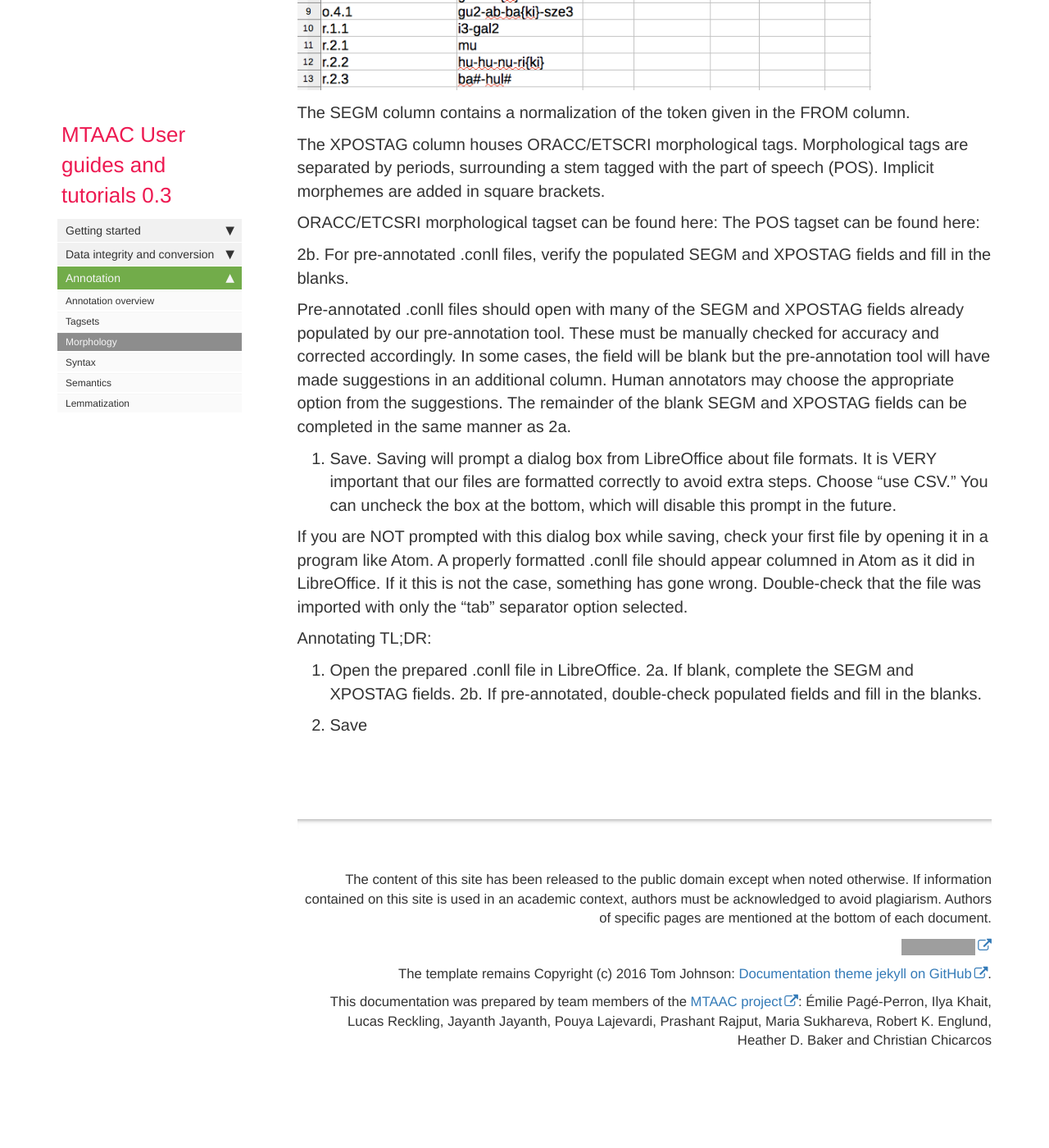
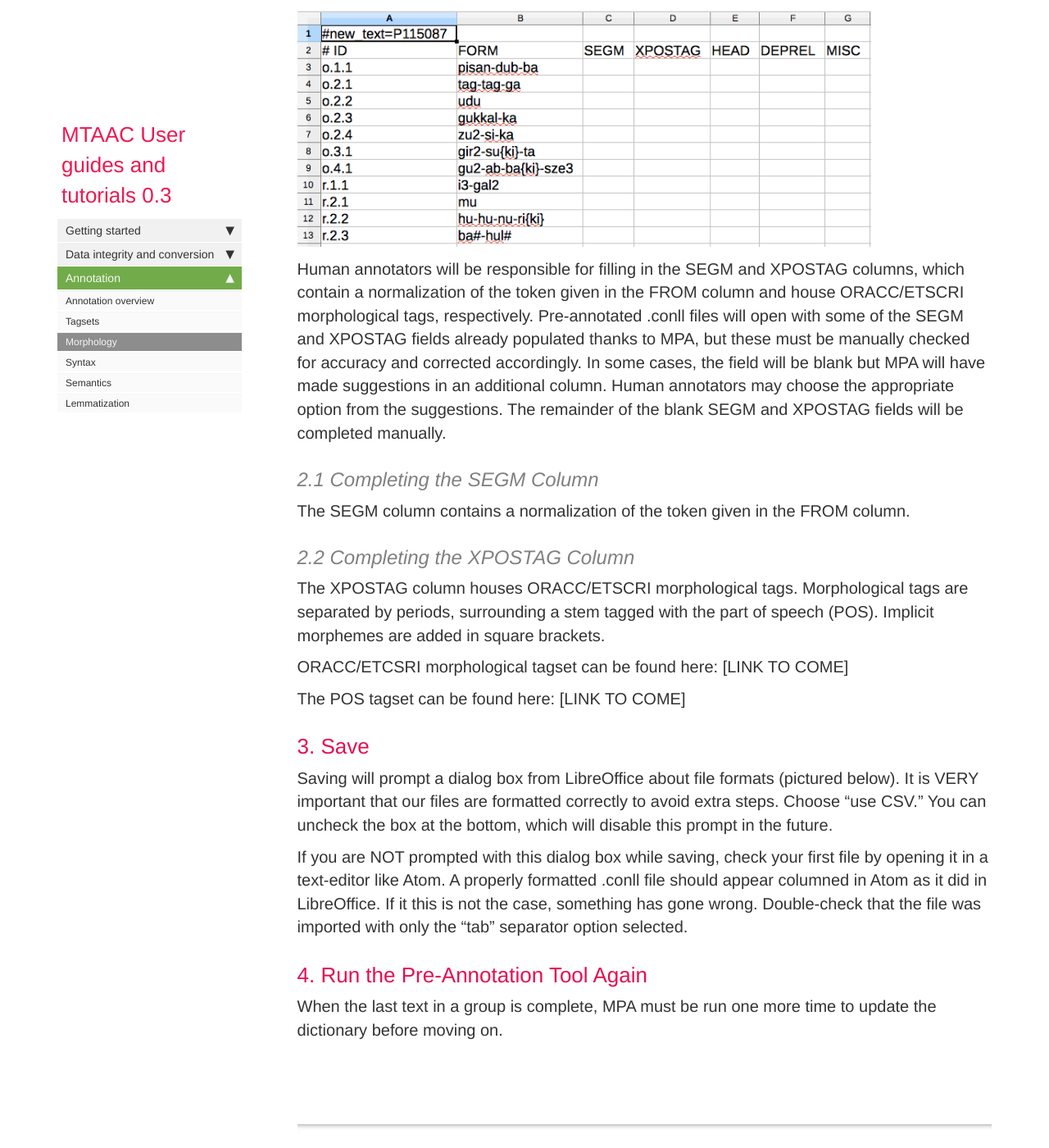
Before and after one commit to cdli-gh/cdli-gh.github.io, a Jekyll site: the page built from pages/guide/guide_morpology.md, in a window 1280 px wide and 1400 px high, scrolled down 3734 px. Shown: the whole window at 82% size. Built offline with Jekyll 4.4.1, drawn with Linux system fonts in a browser that asks for light colours; nearby versions of some CDN libraries; comment, search, counter and statistics services are not loaded; before the commit the page ends 5075 px from its top, so only the background shows below that; some of the changed text lies outside the part shown; grey boxes are pictures that could not be loaded.

Commit message:
Update guide_morpology.md

```diff
--- a/pages/guide/guide_morpology.md
+++ b/pages/guide/guide_morpology.md
@@ -53,7 +53,7 @@ If the dictionary appears copacetic then the MPA is ready for use with the Ur II
 
 ### 1. Run the Pre-Annoation Tool on the Texts
 
-Texts will be parcelled out to annotators in .conll format. When they receive a group of texts, each human annotator will run it through the MPA, which will pre-annotate the texts based on MPA's existing dictionary as well as update the dictionary based on any extant annotations in the texts. The human annotator will then complete the fields left blank by the MPA.
+Texts to be annotated will be parcelled out to annotators in .conll format. When they receive a group of texts, each human annotator will run it through the MPA, which will pre-annotate the texts based on MPA's existing dictionary as well as update the dictionary based on any extant annotations in the texts. The human annotator will then complete the fields left blank by the MPA.
 
 In the early stages, this step should be repeated before each text to build the dictionary and pre-annotate as much as possible. As the process goes on, it will likely be more efficient to pre-annotate a group of texts once in the beginning and update the dictionary once again after they are complete.
 
@@ -69,24 +69,27 @@ The sheet should look like this:
 
 ![](https://cdli-gh.github.io/images/ma_guide/LibreOfficeSpreadsheet.png)
 
+Human annotators will be responsible for filling in the SEGM and XPOSTAG columns, which contain a normalization of the token given in the FROM column and house ORACC/ETSCRI morphological tags, respectively. Pre-annotated .conll files will open with some of the SEGM and XPOSTAG fields already populated thanks to MPA, but these must be manually checked for accuracy and corrected accordingly. In some cases, the field will be blank but MPA will have made suggestions in an additional column. Human annotators may choose the appropriate option from the suggestions. The remainder of the blank SEGM and XPOSTAG fields will be completed manually.
+
+#### 2.1 Completing the SEGM Column
+
 The SEGM column contains a normalization of the token given in the FROM column.
+
+#### 2.2 Completing the XPOSTAG Column
 
 The XPOSTAG column houses ORACC/ETSCRI morphological tags. Morphological tags are separated by periods, surrounding a stem tagged with the part of speech (POS). Implicit morphemes are added in square brackets.
 
-ORACC/ETCSRI morphological tagset can be found here:
-The POS tagset can be found here:
+ORACC/ETCSRI morphological tagset can be found here: [LINK TO COME]
 
-2b. For pre-annotated .conll files, verify the populated SEGM and XPOSTAG fields and fill in the blanks.
+The POS tagset can be found here: [LINK TO COME]
 
-Pre-annotated .conll files should open with many of the SEGM and XPOSTAG fields already populated by our pre-annotation tool. These must be manually checked for accuracy and corrected accordingly. In some cases, the field will be blank but the pre-annotation tool will have made suggestions in an additional column. Human annotators may choose the appropriate option from the suggestions. The remainder of the blank SEGM and XPOSTAG fields can be completed in the same manner as 2a.
 
-3. Save.
-Saving will prompt a dialog box from LibreOffice about file formats. It is VERY important that our files are formatted correctly to avoid extra steps. Choose “use CSV.” You can uncheck the box at the bottom, which will disable this prompt in the future.
+### 3. Save
 
-If you are NOT prompted with this dialog box while saving, check your first file by opening it in a program like Atom. A properly formatted .conll file should appear columned in Atom as it did in LibreOffice. If it this is not the case, something has gone wrong. Double-check that the file was imported with only the “tab” separator option selected.
+Saving will prompt a dialog box from LibreOffice about file formats (pictured below). It is VERY important that our files are formatted correctly to avoid extra steps. Choose “use CSV.” You can uncheck the box at the bottom, which will disable this prompt in the future.
 
-Annotating TL;DR:
-1. Open the prepared .conll file in LibreOffice.
-2a. If blank, complete the SEGM and XPOSTAG fields.
-2b. If pre-annotated, double-check populated fields and fill in the blanks.
-3. Save
+If you are NOT prompted with this dialog box while saving, check your first file by opening it in a text-editor like Atom. A properly formatted .conll file should appear columned in Atom as it did in LibreOffice. If it this is not the case, something has gone wrong. Double-check that the file was imported with only the “tab” separator option selected.
+
+### 4. Run the Pre-Annotation Tool Again
+
+When the last text in a group is complete, MPA must be run one more time to update the dictionary before moving on.
```
